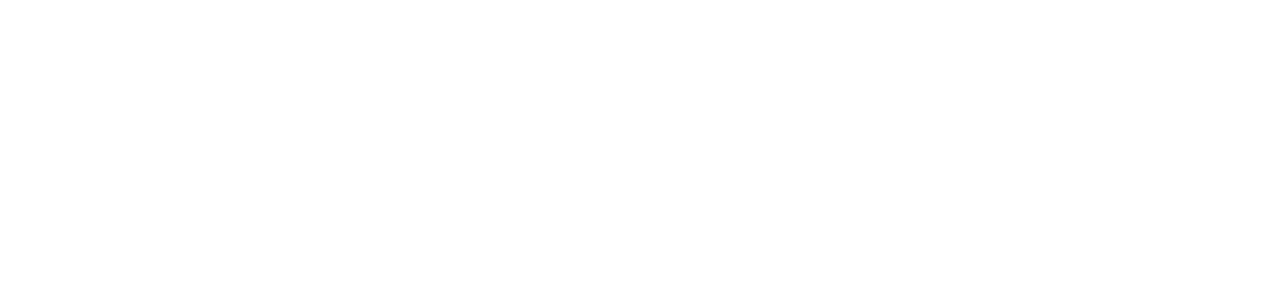
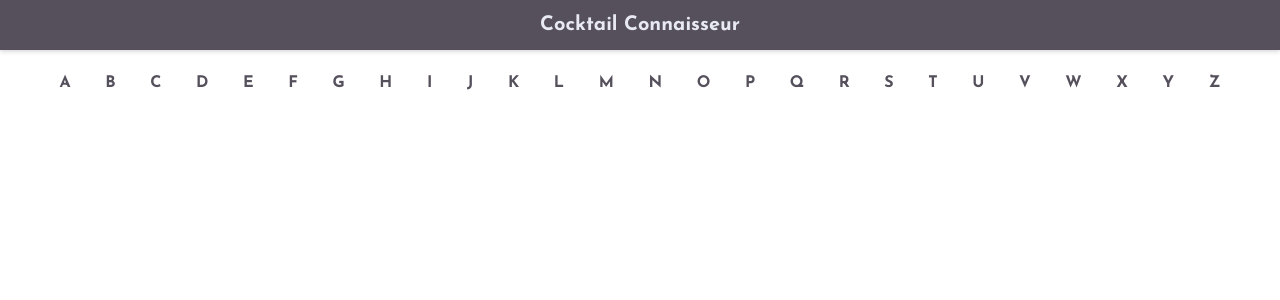
Before and after one commit to Karnveer-Grewal/cocktail-connaisseur-app, a React (Create React App) app: page /cocktails in a window 1280 px wide. Before the commit this address had no page. Shown: the top 300 px of the page. Built offline with nearby package versions, Linux system fonts and the light colour scheme.

Commit message:
added components to get cocktails by letter

```diff
--- a/package.json
+++ b/package.json
@@ -6,6 +6,7 @@
     "@testing-library/jest-dom": "^5.16.5",
     "@testing-library/react": "^13.4.0",
     "@testing-library/user-event": "^13.5.0",
+    "axios": "^1.3.4",
     "react": "^18.2.0",
     "react-dom": "^18.2.0",
     "react-router-dom": "^6.8.2",
--- a/src/App.js
+++ b/src/App.js
@@ -1,23 +1,21 @@
 import React from 'react';
 import Layout from './components/Layout';
-import RandomCocktails from './components/RandomCocktails';
-import {
-  BrowserRouter as Router,
-  Routes,
-  Route,
-  BrowserRouter,
-} from 'react-router-dom';
+import CocktailsNav from './components/CocktailsNav';
+import CocktailsList from './components/CocktailsList';
+import { BrowserRouter as Router, Routes, Route } from 'react-router-dom';
 import './index.css';
 
 function App() {
   return (
-    <BrowserRouter>
+    <Router>
       <Routes>
         <Route path='/' element={<Layout />}>
-          <Route index element={<RandomCocktails />} />
+          <Route path='cocktails' element={<CocktailsNav />}>
+            <Route path=':id' element={<CocktailsList />} />
+          </Route>
         </Route>
       </Routes>
-    </BrowserRouter>
+    </Router>
   );
 }
 
--- /dev/null
+++ b/src/components/CocktailsItem.js
@@ -0,0 +1,13 @@
+import React from 'react';
+
+const CocktailsItem = (props) => {
+  const { strDrink, strDrinkThumb } = props.cocktail;
+  return (
+    <div className='cocktails--item'>
+      <img src={strDrinkThumb} alt={strDrink} className='cocktails--image' />
+      <h3 className='cocktails--title'>{strDrink}</h3>
+    </div>
+  );
+};
+
+export default CocktailsItem;
--- /dev/null
+++ b/src/components/CocktailsList.js
@@ -0,0 +1,50 @@
+import React, { useState, useEffect } from 'react';
+import { useParams } from 'react-router-dom';
+import CocktailsItem from './CocktailsItem';
+import axios from 'axios';
+
+const CocktailsList = () => {
+  const [cocktails, setCocktails] = useState([]);
+
+  const { id } = useParams();
+
+  useEffect(() => {
+    const controller = new AbortController();
+
+    const getCocktails = async () => {
+      try {
+        const response = await axios.get(
+          `http://www.thecocktaildb.com/api/json/v1/1/search.php?f=${id}`,
+          { signal: controller.signal }
+        );
+        console.log('drinks', response.data.drinks);
+        setCocktails(response.data.drinks);
+      } catch (err) {
+        console.log(err);
+      }
+    };
+
+    getCocktails();
+
+    return () => {
+      controller.abort();
+      console.log('cleanedup');
+    };
+  }, [id]);
+
+  console.log('cocktails', cocktails);
+
+  let cocktailsElements;
+
+  if (cocktails) {
+    cocktailsElements = cocktails.map((cocktail, index) => (
+      <CocktailsItem key={cocktail.idDrink} cocktail={cocktail} />
+    ));
+  } else {
+    cocktailsElements = <h3>No cocktails start with this letter.</h3>;
+  }
+
+  return <div className='cocktails--list'>{cocktailsElements}</div>;
+};
+
+export default CocktailsList;
--- /dev/null
+++ b/src/components/CocktailsNav.js
@@ -0,0 +1,25 @@
+import React from 'react';
+import { NavLink, Outlet } from 'react-router-dom';
+
+const CocktailsNav = () => {
+  const alphabet = 'abcdefghijklmnopqrstuvwxyz'.split('');
+  const alphabetLinks = alphabet.map((letter, index) => (
+    <NavLink
+      to={`/cocktails/${letter}`}
+      key={index}
+      className={({ isActive }) =>
+        isActive ? 'cocktails--active' : 'cocktails--links'
+      }
+    >
+      {letter.toUpperCase()}
+    </NavLink>
+  ));
+  return (
+    <main className='cocktails--container'>
+      <div className='cocktails--linksDiv'>{alphabetLinks}</div>
+      <Outlet />
+    </main>
+  );
+};
+
+export default CocktailsNav;
--- a/src/components/RandomCocktails.js
+++ /dev/null
@@ -1,7 +0,0 @@
-import React from 'react';
-
-const RandomCocktails = () => {
-  return <h1>Random</h1>;
-};
-
-export default RandomCocktails;
--- a/src/index.css
+++ b/src/index.css
@@ -18,3 +18,63 @@ body {
   font-size: 1.25em;
   text-align: center;
 }
+
+/*Cocktails Nav Styling */
+
+.cocktails--container {
+  padding: 25px;
+}
+
+.cocktails--linksDiv {
+  display: flex;
+  justify-content: space-evenly;
+  align-items: center;
+}
+
+.cocktails--links {
+  text-decoration: none;
+  font-weight: 600;
+  color: #55505c;
+}
+
+.cocktails--active {
+  text-decoration: underline;
+
+  font-weight: 600;
+  color: #55505c;
+}
+
+/* Cocktails List Styling */
+.cocktails--list {
+  padding: 20px;
+  display: flex;
+  flex-wrap: wrap;
+  justify-content: center;
+}
+
+.cocktails--item {
+  padding: 10px;
+  margin-top: 20px;
+  margin-right: 10px;
+  margin-left: 10px;
+  box-shadow: 0 1px 5px rgba(0, 0, 0, 0.4);
+  width: 150px;
+  display: flex;
+  flex-direction: column;
+  align-items: center;
+  justify-content: center;
+  border-radius: 5px;
+}
+
+.cocktails--image {
+  width: 125px;
+  border-radius: 5px;
+  /* box-shadow: 0 1px 5px rgba(0, 0, 0, 1); */
+}
+
+.cocktails--title {
+  color: #55505c;
+  text-align: center;
+  font-weight: 600;
+  font-size: 1.25em;
+}
```
Also changed, not shown: 1 other file (tests, documents, lock files or other folders).
